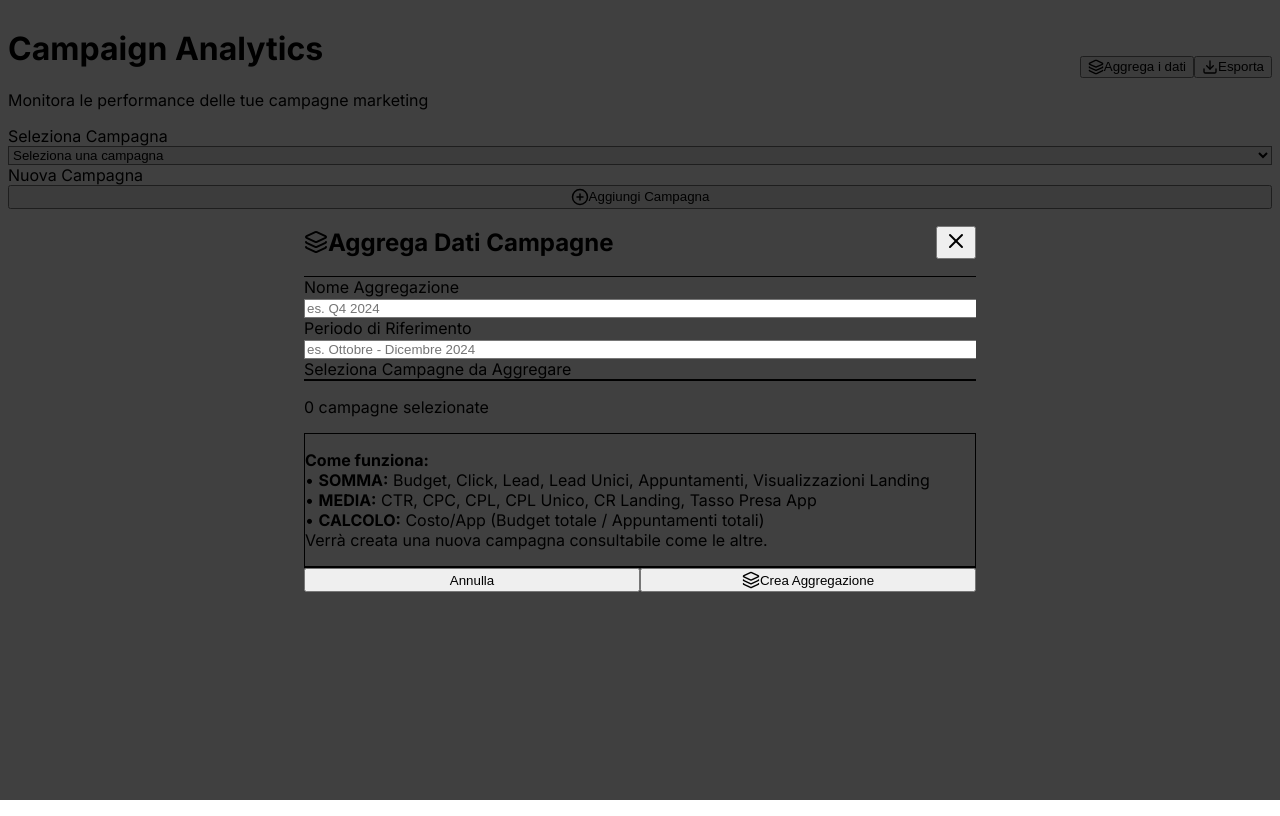
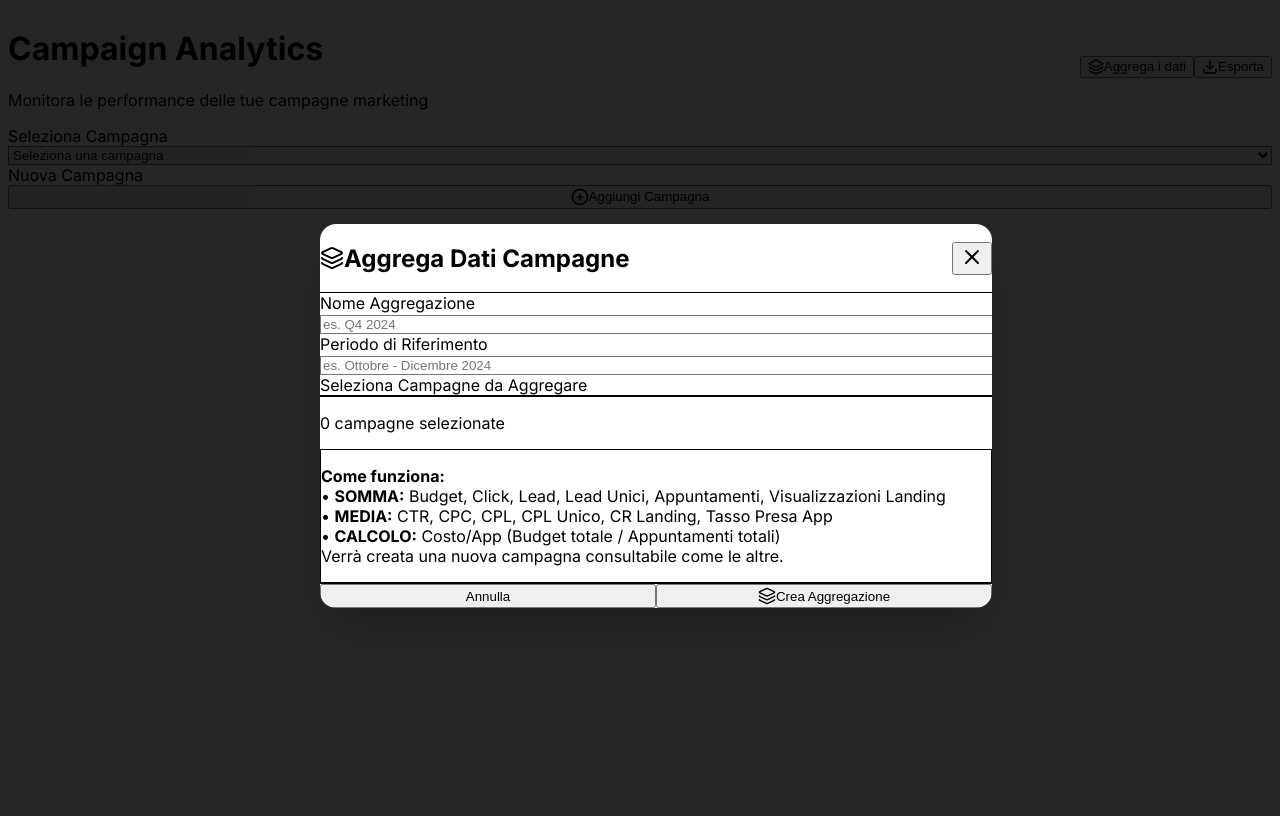
Before and after one commit to LmsPro00/campaign-analytics-dashboard, a React (Vite) app: page / in a window 1280 px wide. Both pictures are taken after a click on the button "Aggrega i dati". Built offline with nearby package versions, Linux system fonts and the light colour scheme.

Commit message:
Fix: sfondo più scuro (85%) e rimuovi console.log

```diff
--- a/src/CampaignAnalytics.jsx
+++ b/src/CampaignAnalytics.jsx
@@ -214,13 +214,7 @@ const CampaignAnalytics = () => {
             </div>
             <div className="flex items-center gap-3">
               <button
-                onClick={() => {
-                  console.log('Click su Aggrega i dati');
-                  console.log('Campagne disponibili:', Object.keys(campaigns));
-                  console.log('showAggregateModal prima:', showAggregateModal);
-                  setShowAggregateModal(true);
-                  console.log('showAggregateModal dopo:', showAggregateModal);
-                }}
+                onClick={() => setShowAggregateModal(true)}
                 type="button"
                 className="flex items-center gap-2 px-4 py-2 text-sm bg-purple-600 text-white rounded-lg hover:bg-purple-700 transition-colors"
               >
@@ -566,19 +560,27 @@ const CampaignAnalytics = () => {
             position: 'fixed',
             top: 0,
             left: 0,
-            right: 0,
-            bottom: 0,
+            width: '100vw',
+            height: '100vh',
             zIndex: 999999,
-            backgroundColor: 'rgba(0, 0, 0, 0.75)',
+            backgroundColor: 'rgba(0, 0, 0, 0.85)',
             display: 'flex',
             alignItems: 'center',
             justifyContent: 'center',
-            padding: '1rem'
+            padding: '1rem',
+            overflow: 'auto'
           }}
         >
           <div
-            className="bg-white rounded-2xl shadow-xl w-full overflow-y-auto"
-            style={{ maxWidth: '42rem', maxHeight: '90vh' }}
+            style={{
+              backgroundColor: 'white',
+              borderRadius: '1rem',
+              boxShadow: '0 25px 50px -12px rgba(0, 0, 0, 0.25)',
+              width: '100%',
+              maxWidth: '42rem',
+              maxHeight: '90vh',
+              overflow: 'auto'
+            }}
           >
             <div className="p-6 border-b border-gray-200 flex items-center justify-between">
               <div className="flex items-center gap-3">
```
